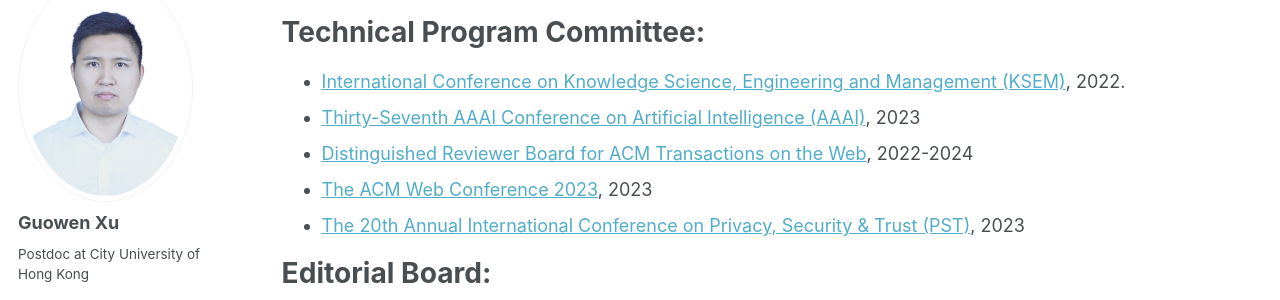
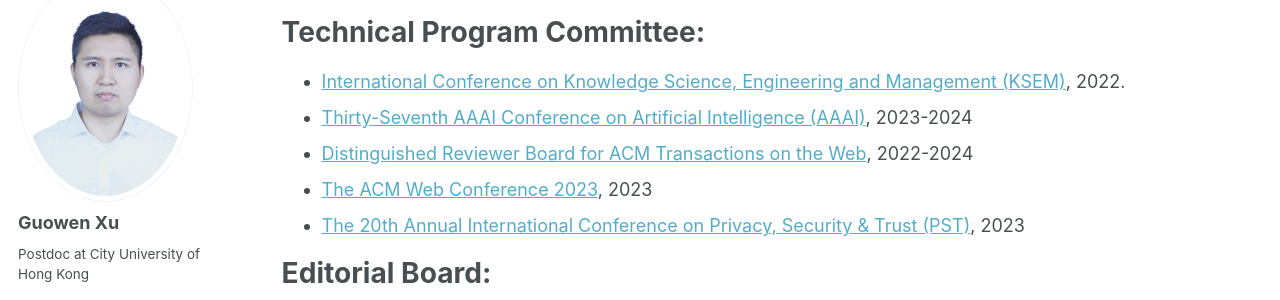
Before and after one commit to Guowen-xu/guowen-xu.github.io, a Jekyll site: the page built from _pages/services.md, in a window 1280 px wide and 1117 px high. Shown: the part 144-444 px from the top of the window. Built offline with Jekyll 4.4.1, drawn with Linux system fonts in a browser that asks for light colours; some web fonts are replaced.

Commit message:
Update services.md

```diff
--- a/_pages/services.md
+++ b/_pages/services.md
@@ -7,7 +7,7 @@ author_profile: true
 Technical Program Committee:
 ======
 * [International Conference on Knowledge Science, Engineering and Management (KSEM)](https://ksem22.smart-conf.net/committee.html), 2022.
-* [Thirty-Seventh AAAI Conference on Artificial Intelligence (AAAI)](https://aaai.org/Conferences/AAAI-23/), 2023
+* [Thirty-Seventh AAAI Conference on Artificial Intelligence (AAAI)](https://aaai.org/Conferences/AAAI-23/), 2023-2024
 * [Distinguished Reviewer Board for ACM Transactions on the Web](https://dl.acm.org/journal/tweb), 2022-2024
 * [The ACM Web Conference 2023](https://www2023.thewebconf.org/), 2023
 * [The 20th Annual International Conference on Privacy, Security & Trust (PST)](https://pstnet.ca/), 2023
```
